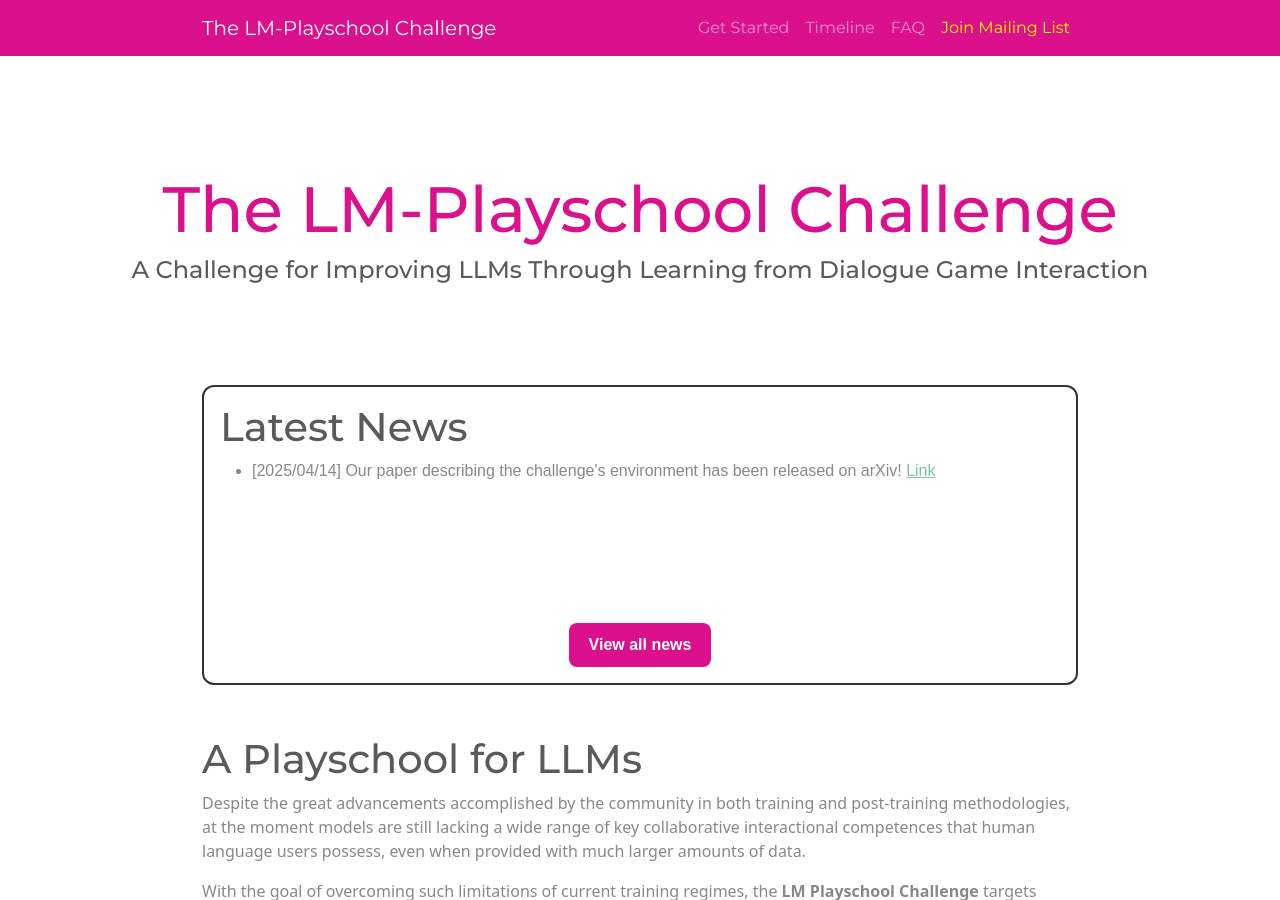
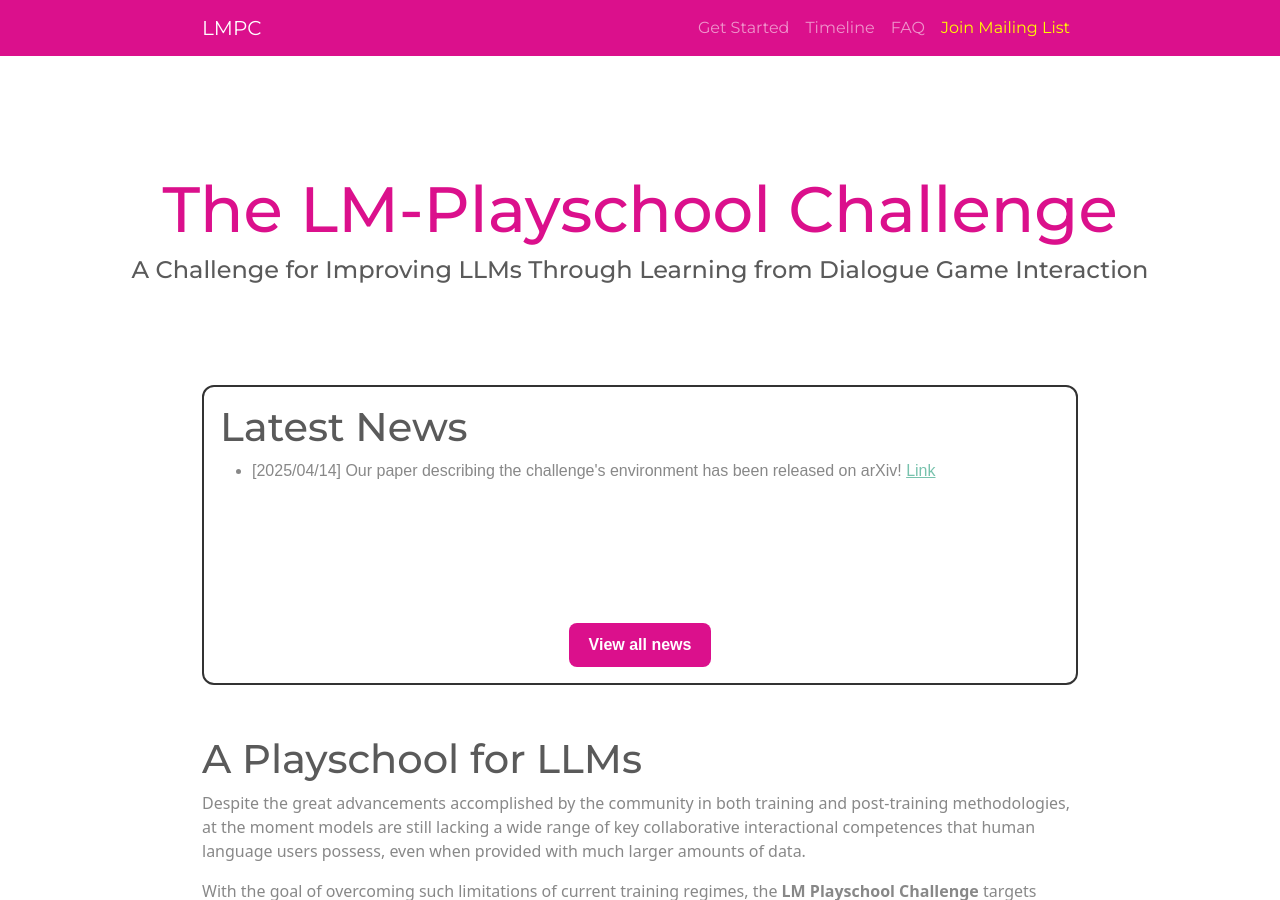
Before and after one commit to lm-playschool/lm-playschool.github.io, a Jekyll site: the page built from index.md, in a window 1280 px wide and 900 px high. Built offline with Jekyll 4.4.1, drawn with Linux system fonts in a browser that asks for light colours; our own code applies the rules of GitHub Pages for plain Markdown files.

Commit message:
short name in the navbar

```diff
--- a/_config.yml
+++ b/_config.yml
@@ -14,6 +14,7 @@
 # You can create any custom variable you would like, and they will be accessible
 # in the templates via {{ site.myvariable }}.
 title: The LM-Playschool Challenge
+shortitle: LMPC
 subtitle: "A Challenge for Improving LLMs Through Learning from Dialogue Game Interaction"
 email: ""
 #description: >- # this means to ignore newlines until "baseurl:"
--- a/_includes/header.html
+++ b/_includes/header.html
@@ -1,6 +1,6 @@
 <nav class="navbar navbar-expand-lg navbar-dark nav-color">
   <div class="container">
-    <a class="navbar-brand" rel="author" href="{{ "/" | relative_url }}">{{ site.title | escape }}</a>
+    <a class="navbar-brand" rel="author" href="{{ "/" | relative_url }}">{{ site.shortitle | escape }}</a>
 
     {%- assign page_paths = site.header_pages -%}
     <button class="navbar-toggler" type="button" data-bs-toggle="collapse" data-bs-target="#navbarSupportedContent" aria-controls="navbarSupportedContent" aria-expanded="false" aria-label="Toggle navigation">
```
